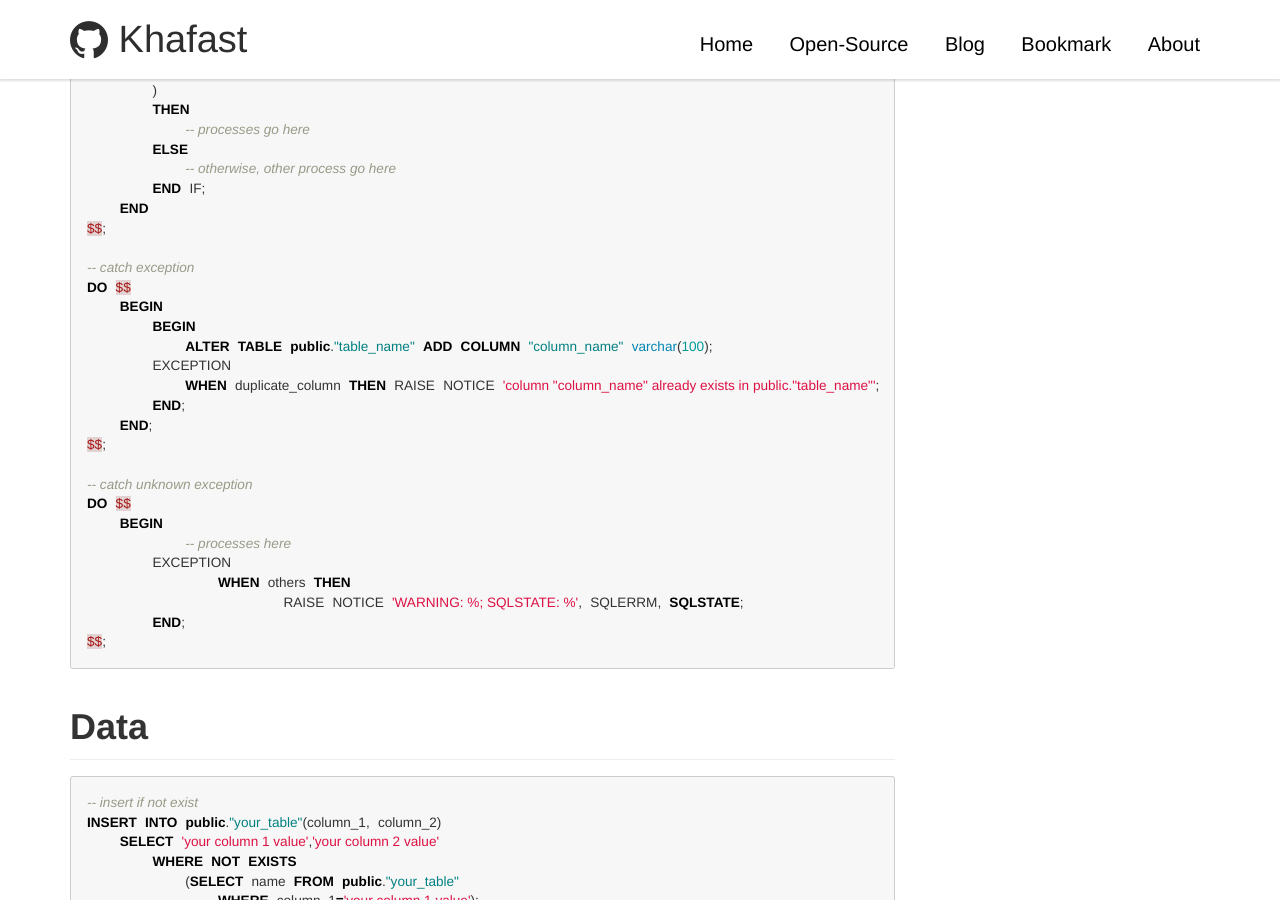
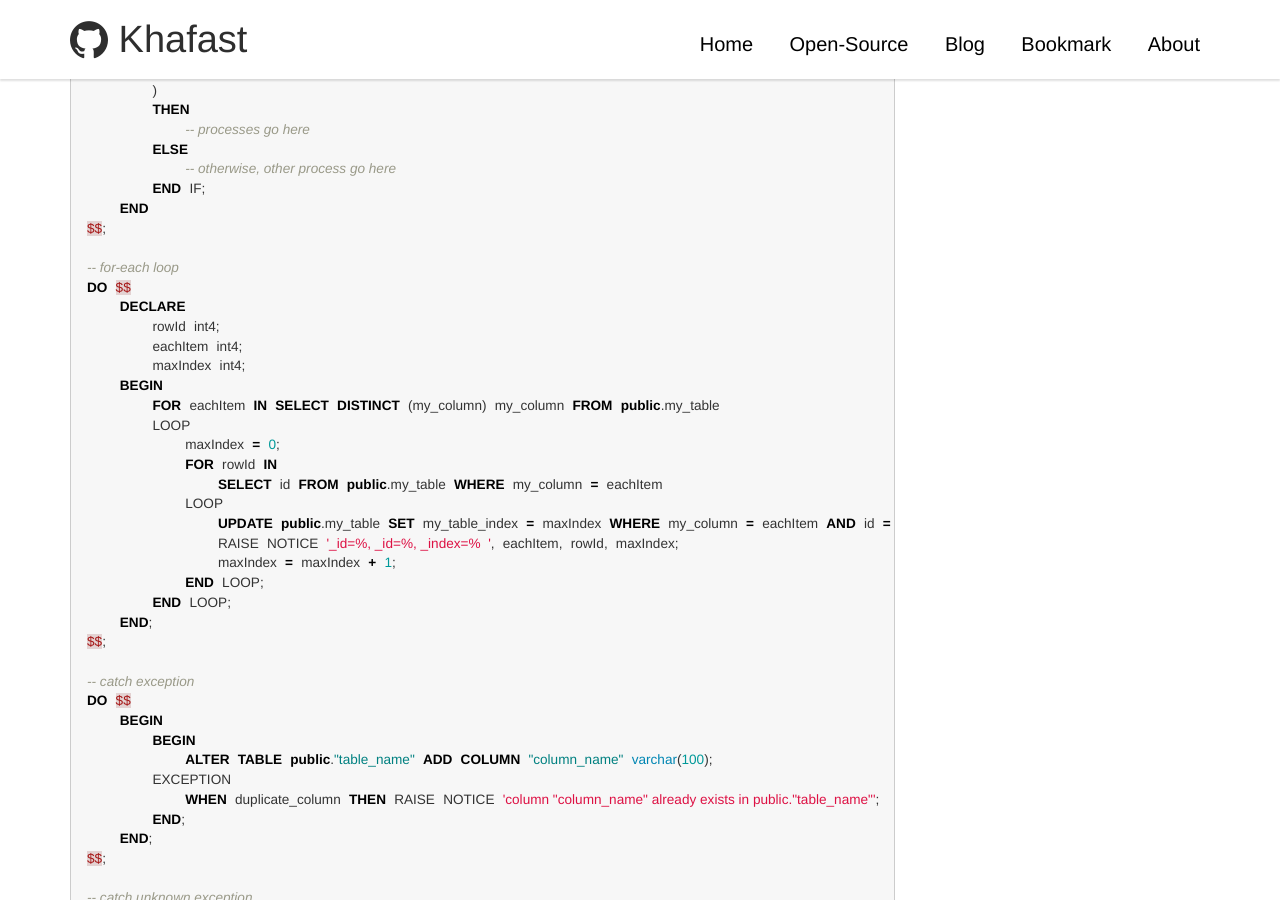
Before and after one commit to khafast/khafast.github.io, a Jekyll site: the page built from _posts/2019/2019-09-14-Postgres-9.3-migration-script-snippets.md, in a window 1280 px wide and 900 px high, scrolled down 1721 px. Built offline with Jekyll 4.4.1, drawn with Linux system fonts in a browser that asks for light colours; our own code applies the rules of GitHub Pages for plain Markdown files; comment, search, counter and statistics services are not loaded.

Commit message:
_posts/2019/2019-09-14-Postgres-9.3-migration-script-snippets.md updated from https://stackedit.io/

```diff
--- a/_posts/2019/2019-09-14-Postgres-9.3-migration-script-snippets.md
+++ b/_posts/2019/2019-09-14-Postgres-9.3-migration-script-snippets.md
@@ -63,6 +63,27 @@ DO $$
     END
 $$;
 
+-- for-each loop
+DO $$
+    DECLARE
+        rowId int4;
+        eachItem int4;
+        maxIndex int4;
+    BEGIN
+        FOR eachItem IN SELECT DISTINCT (my_column) my_column FROM public.my_table
+        LOOP
+            maxIndex = 0;
+            FOR rowId IN
+                SELECT id FROM public.my_table WHERE my_column = eachItem
+            LOOP
+                UPDATE public.my_table SET my_table_index = maxIndex WHERE my_column = eachItem AND id = rowId;
+                RAISE NOTICE '_id=%, _id=%, _index=%  ', eachItem, rowId, maxIndex;
+                maxIndex = maxIndex + 1;
+            END LOOP;
+        END LOOP;
+    END;
+$$;
+
 -- catch exception
 DO $$
     BEGIN
```
Also changed, not shown: other parts of _posts/2019/2019-09-14-Postgres-9.3-migration-script-snippets.md (+1 -1 lines).
